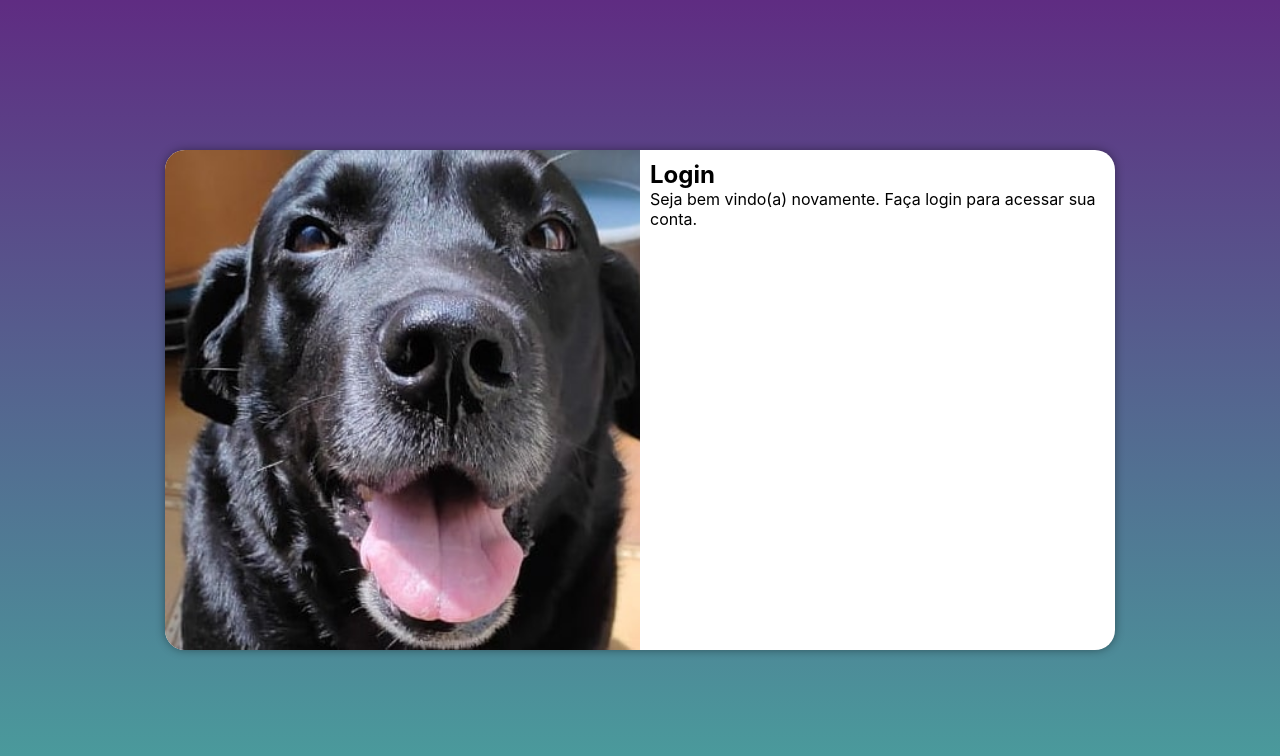
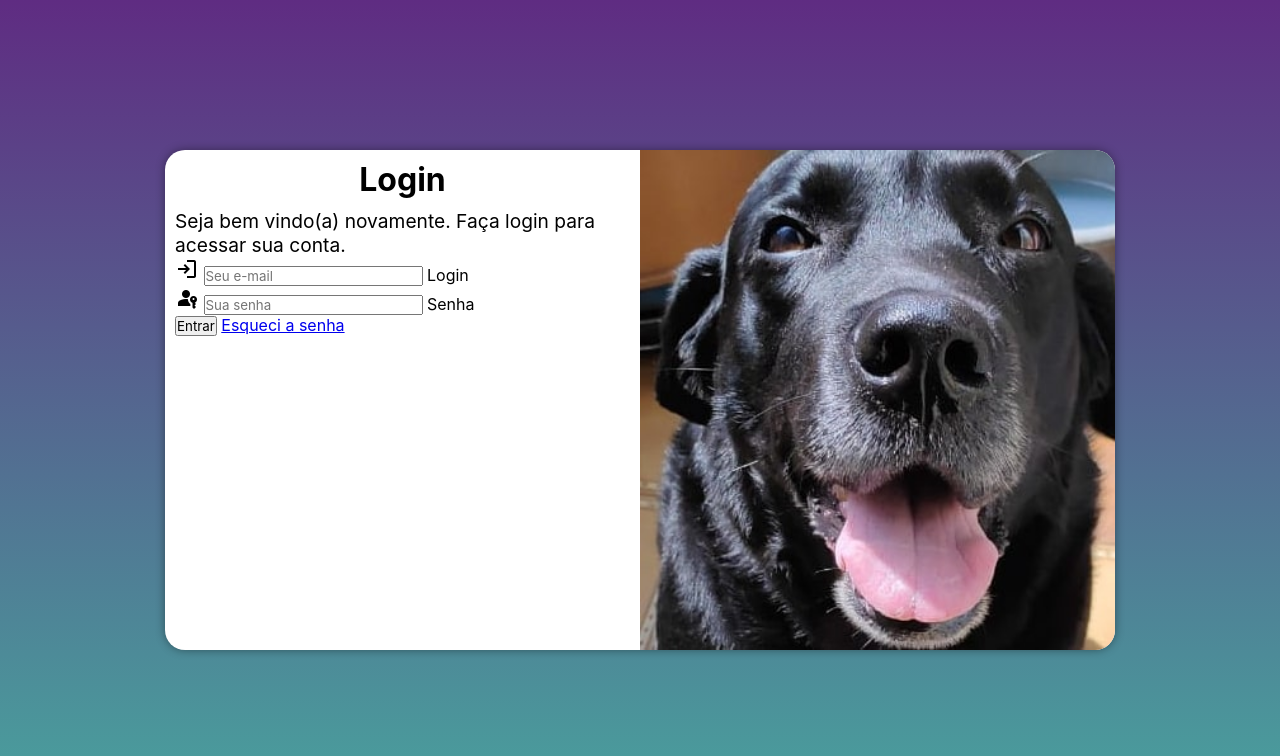
Before and after one commit to LeonardoOhara/projeto-login, a plain HTML site: page index.html in a window 1280 px wide. Drawn offline with nearby package versions, Linux system fonts and the light colour scheme.

Commit message:
formulario

```diff
--- a/estilos/media-query.css
+++ b/estilos/media-query.css
@@ -32,14 +32,21 @@
     }
 
     section#login > div#imagem {
-        float: left;
+        float: right;
         width: 50%;
         height: 100%;
     }
 
     section#login > div#formulario {
-        float: right;
+        float: left;
         width: 50%;
     }
 
+    div#formulario > h1 {
+        font-size: 2em;
+    }
+
+    div#formulario > p {
+        font-size: 1.2em;
+    }
 }
--- a/estilos/style.css
+++ b/estilos/style.css
@@ -33,12 +33,12 @@ section#login {
     overflow: hidden;
 
     background-color: white;
-    width: 250px;
+    width: 260px;
     height: 500px;
     border-radius: 20px;
     box-shadow: 0px 0px 10px rgba(0, 0, 0, 0.404);
 
-    transition: width 0.3s, height 0.3s;
+    transition: width 0.5s, height 0.5s;
     transition-timing-function: ease ;
 }
 
@@ -53,3 +53,12 @@ section#login > div#formulario {
     display: block;
     padding: 10px;
 }
+
+div#formulario > h1 {
+    text-align: center;
+    margin-bottom: 10px;
+}
+
+div#formulario > p {
+    font-size: 0.8em;
+}
--- a/index.html
+++ b/index.html
@@ -6,6 +6,8 @@
     <title>Login</title>
     <link rel="stylesheet" href="estilos/style.css">
     <link rel="stylesheet" href="estilos/media-query.css">
+    <link rel="stylesheet" href="https://fonts.googleapis.com/css2?family=Material+Symbols+Outlined:opsz,wght,FILL,GRAD@20..48,100..700,0..1,-50..200&icon_names=login" />
+    <link rel="stylesheet" href="https://fonts.googleapis.com/css2?family=Material+Symbols+Outlined:opsz,wght,FILL,GRAD@20..48,100..700,0..1,-50..200&icon_names=passkey" />
 </head>
 <body>
     <main>
@@ -16,6 +18,26 @@
             <div id="formulario">
                 <h1>Login</h1>
                 <p>Seja bem vindo(a) novamente. Faça login para acessar sua conta.</p>
+                <form action="login.php" method="post" autocomplete="on">
+                    <div class="campo">
+                        <span class="material-symbols-outlined">
+                            login
+                            </span>
+                        <input type="email" id="login" name="ilogin" placeholder="Seu e-mail" autocomplete="email" required maxlength="30">
+                        <label for="ilogin">Login</label>
+                    </div>
+                    <div class="campo">
+                        <span class="material-symbols-outlined">
+                            passkey
+                            </span>
+                        <input type="password" id="senha" name="senha" id="isenha"placeholder="Sua senha" autocomplete="current-password" required minlength="8" maxlength="20">
+                        <label for="isenha">Senha</label>
+                    </div>
+                    <input type="submit" value="Entrar">
+                    <a href="esqueci.html">
+                        Esqueci a senha
+                    </a>
+                </form>
 
             </div>
 
```
Also changed, not shown: imagens/back.gif (added).
